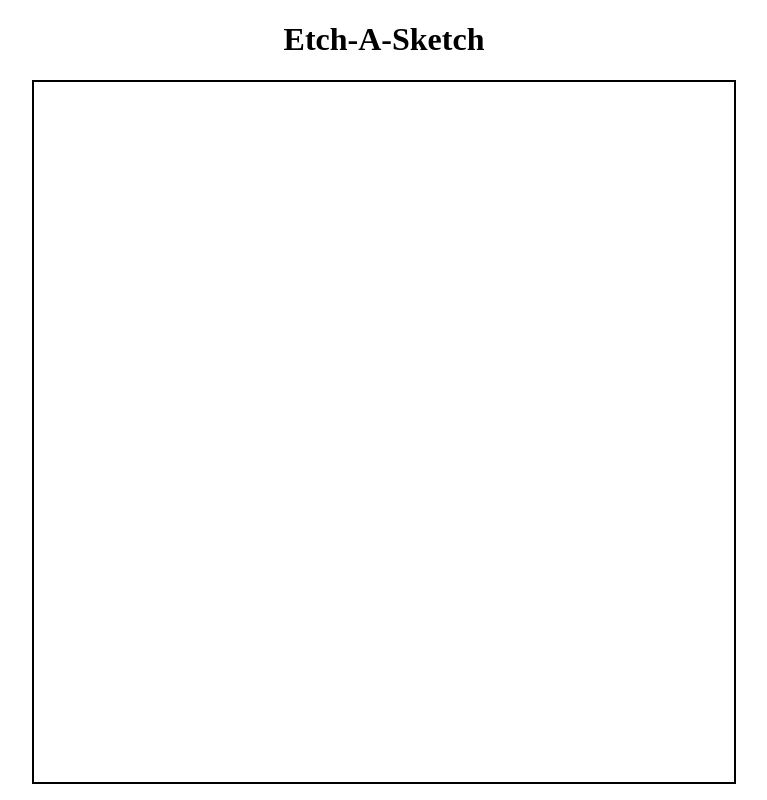
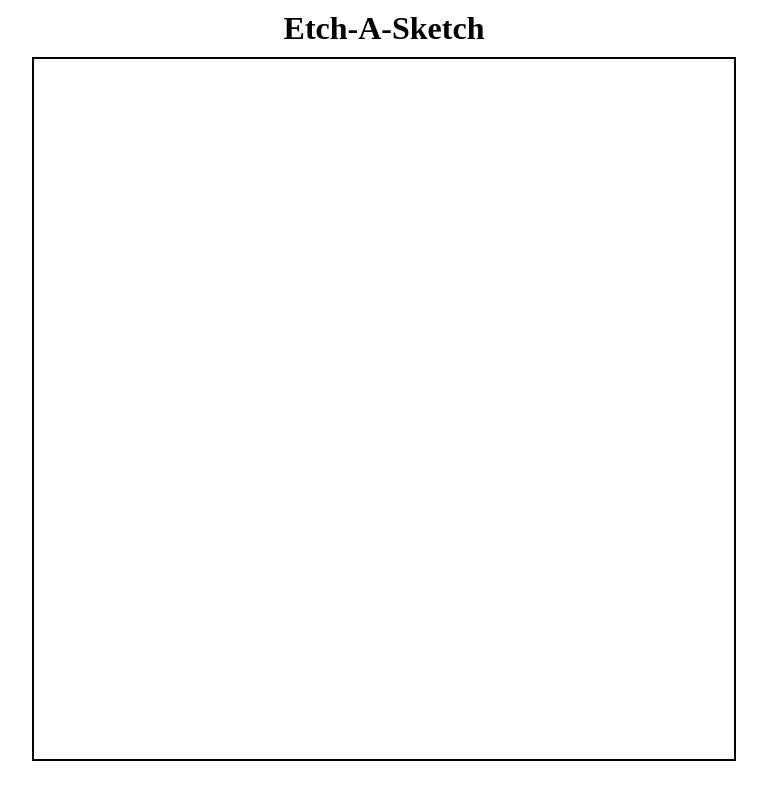
Before and after one commit to Warmflapjacks/Etch-that-sketch, a plain HTML site: page index.html in a window 1280 px wide. Shown: the whole page, without its empty margins (256-1023 px from the left). Drawn offline with Linux system fonts and the light colour scheme.

Commit message:
Zeroed out overall border and margins

```diff
--- a/styles.css
+++ b/styles.css
@@ -1,3 +1,8 @@
+* {
+    border: 0;
+    margin: 0;
+}
+
 #grid {
     display: grid;
     border: solid black 2px;
@@ -14,7 +19,7 @@
 #header {
     display: flex;
     justify-content: center;
-    font-weight: 50px;
+    margin: 10px;
 }
 
 .black-box{
```
